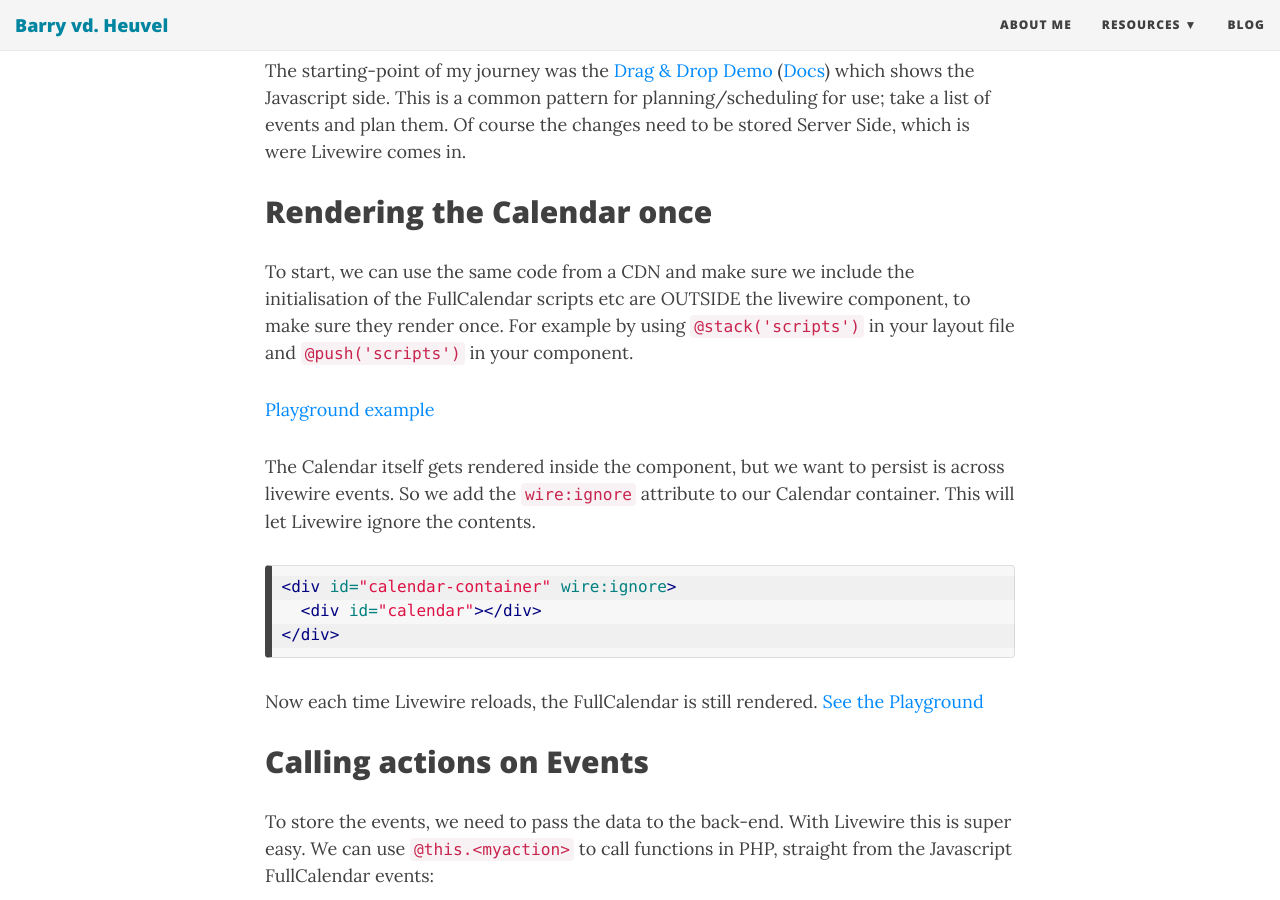
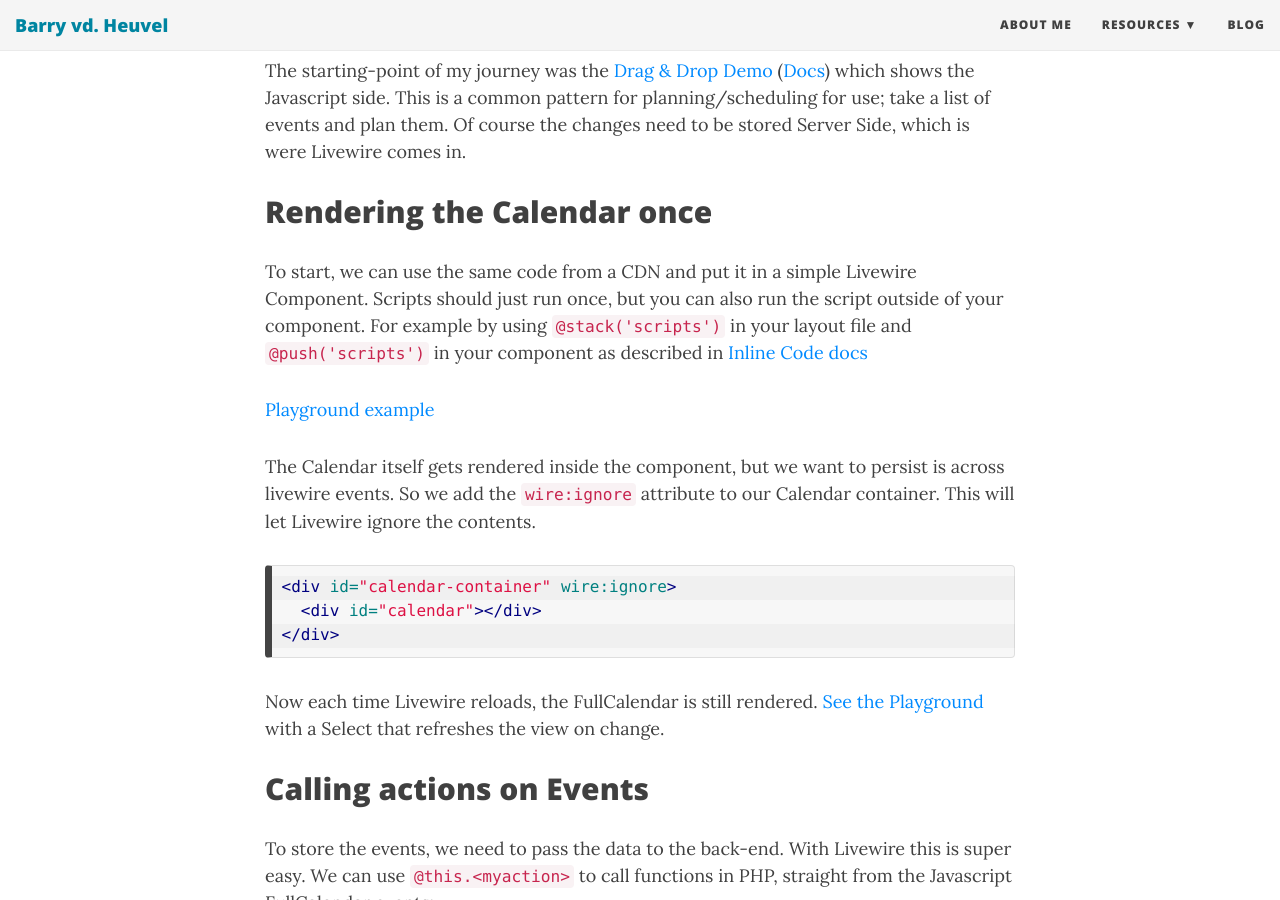
Before and after one commit to barryvdh/barryvdh.github.io, a Jekyll site: the page built from _posts/2020-10-23-using-fullcalendar-with-laravel-livewire.md, in a window 1280 px wide and 900 px high, scrolled down 969 px. Built offline with Jekyll 4.4.1, drawn with Linux system fonts in a browser that asks for light colours; nearby versions of some CDN libraries; some of the changed text lies outside the part shown.

Commit message:
Update 2020-10-23-using-fullcalendar-with-laravel-livewire.md

````diff
--- a/_posts/2020-10-23-using-fullcalendar-with-laravel-livewire.md
+++ b/_posts/2020-10-23-using-fullcalendar-with-laravel-livewire.md
@@ -14,16 +14,15 @@
 I wanted to see if I could integrate this nicely. I'm happy with the result so far and wanted to share some of the things I encountered.
 We don't cover the basics of creating your Livewire component, but you can read about it in the [Quickstart](https://laravel-livewire.com/docs/2.x/quickstart). I created a [Laravel Playgrounds](https://laravelplayground.com/) for each of the steps so you can follow it and see the result in action.
 
-[![FullCalendar and Laravel Livewire](/img/livewire-fullcalendar.png)](https://laravelplayground.com/#/snippets/802a46e2-9d22-4c38-9026-9c7a2dd35393)
-[See the final example on Laravel Playground here.](https://laravelplayground.com/#/snippets/802a46e2-9d22-4c38-9026-9c7a2dd35393)
+[![FullCalendar and Laravel Livewire](/img/livewire-fullcalendar.png)](https://laravelplayground.com/#/snippets/8e785494-5a75-4c25-a92d-97ae16e71554)
+[See the final example on Laravel Playground here.](https://laravelplayground.com/#/snippets/8e785494-5a75-4c25-a92d-97ae16e71554)
 
 ## Drag & Drop
 The starting-point of my journey was the [Drag & Drop Demo](https://fullcalendar.io/docs/external-dragging-demo) ([Docs](https://fullcalendar.io/docs/external-dragging)) which shows the Javascript side.
 This is a common pattern for planning/scheduling for use; take a list of events and plan them. Of course the changes need to be stored Server Side, which is were Livewire comes in.
 
 ## Rendering the Calendar once
-To start, we can use the same code from a CDN and make sure we include the initialisation of the FullCalendar scripts etc are OUTSIDE the livewire component, to make sure they render once.
-For example by using `@stack('scripts')` in your layout file and `@push('scripts')` in your component.
+To start, we can use the same code from a CDN and put it in a simple Livewire Component. Scripts should just run once, but you can also run the script outside of your component. For example by using `@stack('scripts')` in your layout file and `@push('scripts')` in your component as described in [Inline Code docs](https://laravel-livewire.com/docs/2.x/inline-scripts)
 
 [Playground example](https://laravelplayground.com/#/snippets/e4d1ca76-6ff9-4743-af8b-ee81ef65e339)
 
@@ -35,7 +34,7 @@
 </div>
 ```
 
-Now each time Livewire reloads, the FullCalendar is still rendered. [See the Playground](https://laravelplayground.com/#/snippets/790e0206-91a2-4a2c-9394-e53f8d18dd6f)
+Now each time Livewire reloads, the FullCalendar is still rendered. [See the Playground](https://laravelplayground.com/#/snippets/790e0206-91a2-4a2c-9394-e53f8d18dd6f) with a Select that refreshes the view on change.
 
 ## Calling actions on Events
 To store the events, we need to pass the data to the back-end. With Livewire this is super easy. We can use `@this.<myaction>` to call functions in PHP, straight from the Javascript FullCalendar events:
@@ -69,14 +68,14 @@
 One of the benefits of FulLCalendar is the Event Source API, which makes it easy to load your events from an API.
 The benefit from Livewire is that you can reload your data easily, but we want to use the API to optimize the Event loading when required.
 
-We can add [Dynamic Parameters to our Event Source](https://fullcalendar.io/docs/events-json-feed) to make use of the Livewire inputs if required.
+We can add [Dynamic Parameters to our Event Source](https://fullcalendar.io/docs/events-json-feed) to make use of the Livewire inputs if required. We can reference the properties with `@this.<property>` as described in the [Livewire Inline Scripts](https://laravel-livewire.com/docs/2.x/inline-scripts) docs.
 
 ```js
 calendar.addEventSource( {
   url: '/calendar/events',
   extraParams: function() {
       return {
-          name: document.getElementById("selectName").value
+          name: @this.name
       };
   }
 });
@@ -110,7 +109,7 @@
 }
 ```
 
-[You can see the final working example here](https://laravelplayground.com/#/snippets/802a46e2-9d22-4c38-9026-9c7a2dd35393)
+[You can see the final working example here](https://laravelplayground.com/#/snippets/8e785494-5a75-4c25-a92d-97ae16e71554)
 
 ## Wrapping up
 
````
